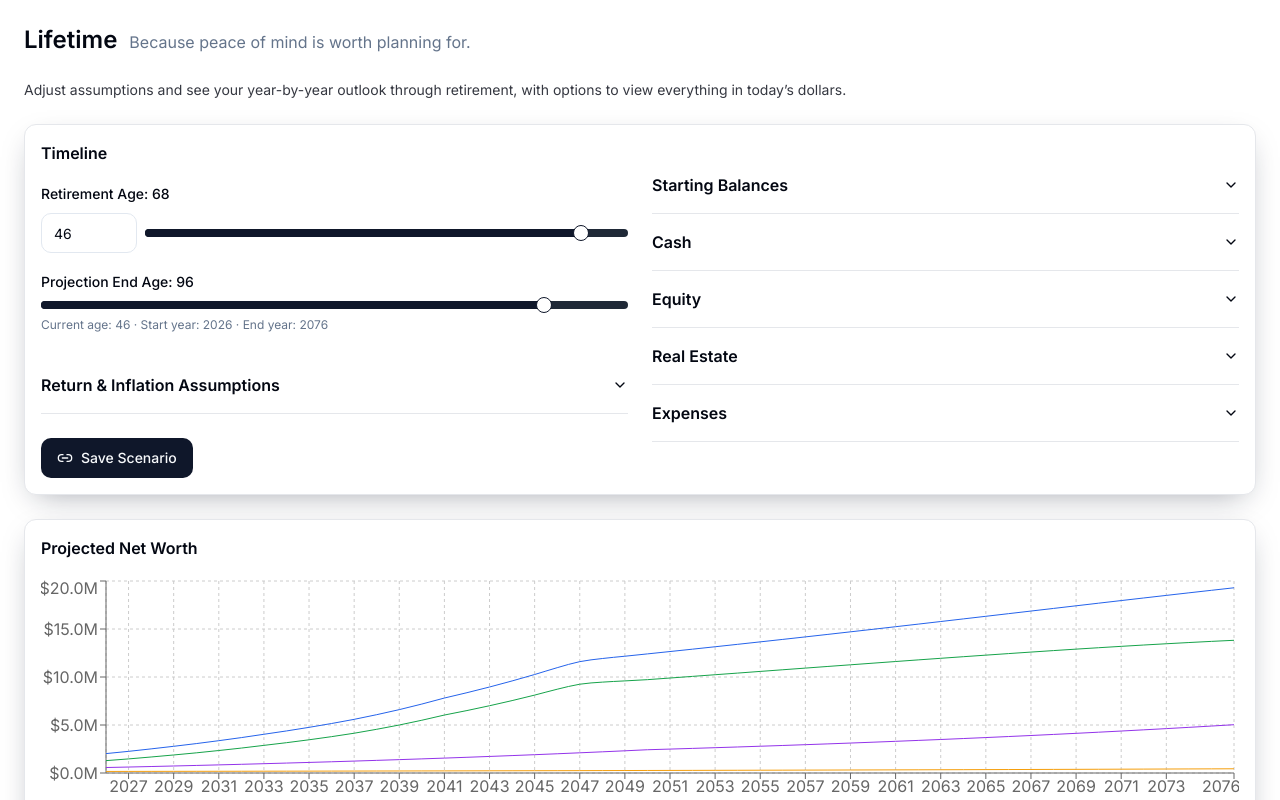
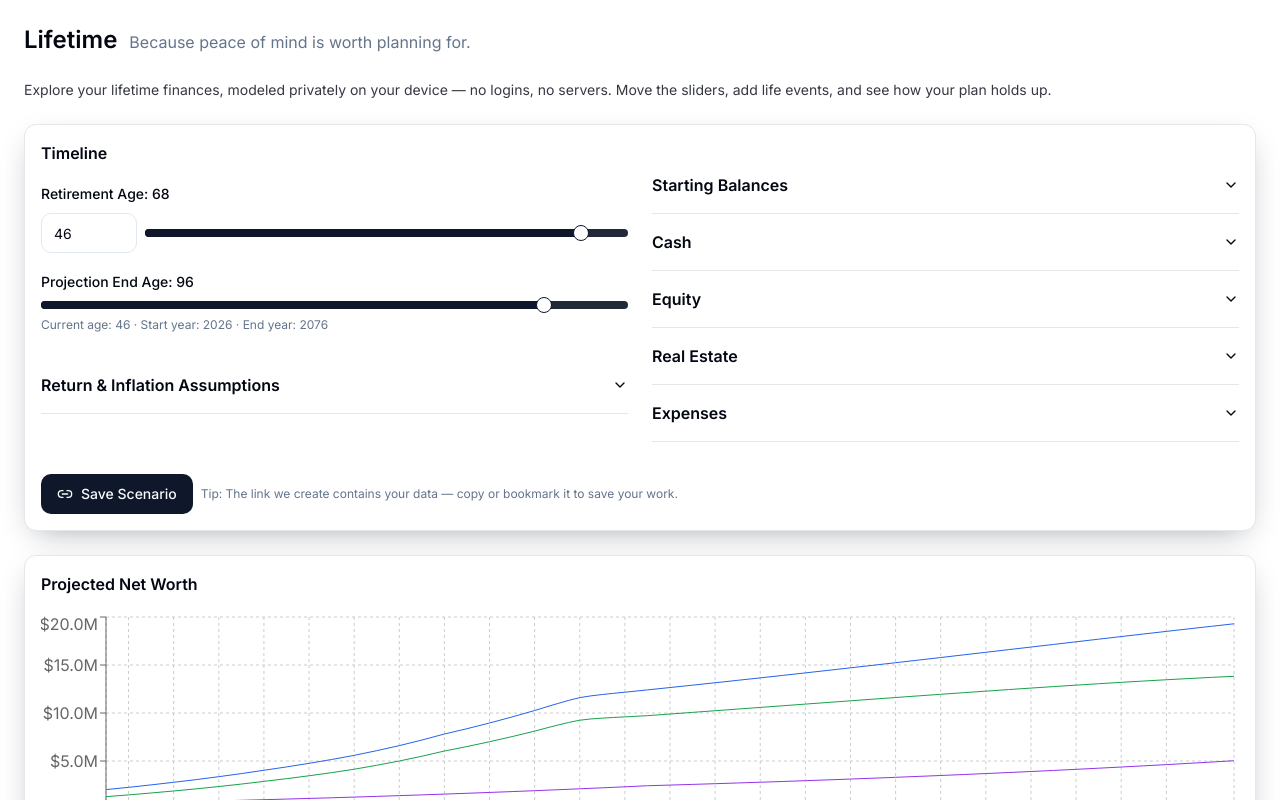
Before and after one commit to shivbijlani/lifetime, a Next.js app: page / in a window 1280 px wide. Shown: the top 800 px of the page. Built offline with nearby package versions, Linux system fonts and the light colour scheme.

Commit message:
Update hero copy and reposition save controls

```diff
--- a/components/App.tsx
+++ b/components/App.tsx
@@ -226,12 +226,13 @@ export default function App() {
         <span className="text-base font-normal text-muted-foreground">{SITE_TAGLINE}</span>
       </h1>
       <p className="text-sm opacity-80">
-        Adjust assumptions and see your year-by-year outlook through retirement, with options to view everything in
-        today’s dollars.
+        Explore your lifetime finances, modeled privately on your device — no logins, no servers. Move the sliders, add
+        life events, and see how your plan holds up.
       </p>
       <Card className="shadow-md">
-        <CardContent className="p-4 grid md:grid-cols-2 gap-6">
-          <div className="space-y-4">
+        <CardContent className="p-4 space-y-6">
+          <div className="grid md:grid-cols-2 gap-6">
+            <div className="space-y-4">
             <h2 className="font-semibold">Timeline</h2>
             <div className="space-y-2">
               <Label>Retirement Age: {params.retirementAge}</Label>
@@ -341,22 +342,6 @@ export default function App() {
                 </AccordionContent>
               </AccordionItem>
             </Accordion>
-            <div className="flex flex-col gap-2 pt-2 sm:flex-row sm:items-center">
-              <Button onClick={handleSave}>
-                <Link2 className="w-4 h-4 mr-2" />
-                {copyStatus === "copied" ? "Link Copied" : copyStatus === "error" ? "Copy Failed - Try Again" : "Save Scenario"}
-              </Button>
-              {copyStatus === "copied" && (
-                <span className="text-sm text-muted-foreground" aria-live="polite">
-                  Link copied to clipboard.
-                </span>
-              )}
-              {copyStatus === "error" && (
-                <span className="text-sm text-destructive" aria-live="polite">
-                  Could not copy link. Please try again.
-                </span>
-              )}
-            </div>
           </div>
           <div className="space-y-4">
             <Accordion type="multiple" className="pt-4">
@@ -578,6 +563,26 @@ export default function App() {
               </AccordionItem>
             </Accordion>
           </div>
+        </div>
+        <div className="flex flex-col gap-2 pt-2 sm:flex-row sm:flex-wrap sm:items-center">
+          <Button onClick={handleSave}>
+            <Link2 className="w-4 h-4 mr-2" />
+            {copyStatus === "copied" ? "Link Copied" : copyStatus === "error" ? "Copy Failed - Try Again" : "Save Scenario"}
+          </Button>
+          {copyStatus === "copied" && (
+            <span className="text-sm text-muted-foreground" aria-live="polite">
+              Link copied to clipboard.
+            </span>
+          )}
+          {copyStatus === "error" && (
+            <span className="text-sm text-destructive" aria-live="polite">
+              Could not copy link. Please try again.
+            </span>
+          )}
+          <p className="text-xs text-muted-foreground">
+            Tip: The link we create contains your data — copy or bookmark it to save your work.
+          </p>
+        </div>
         </CardContent>
       </Card>
 
```
